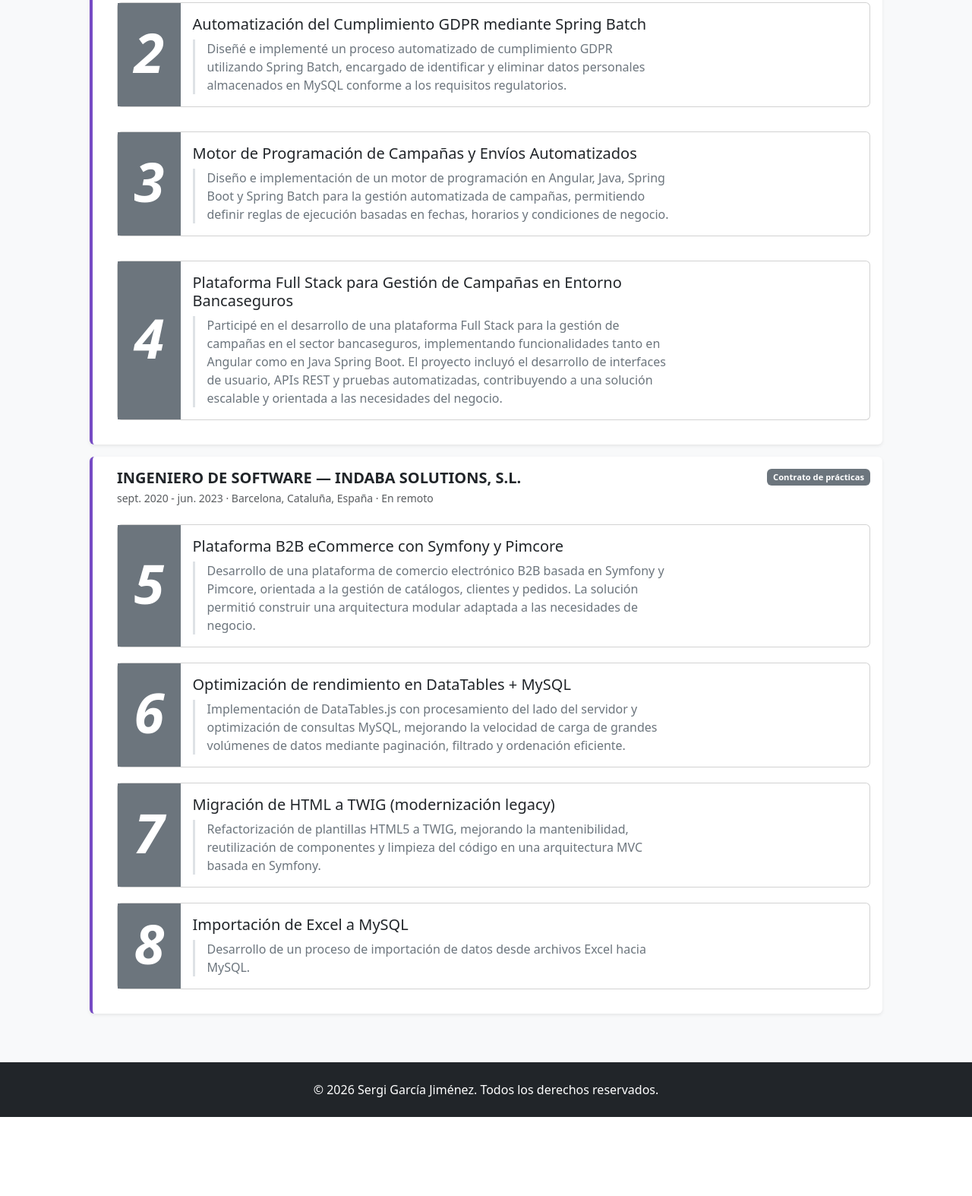
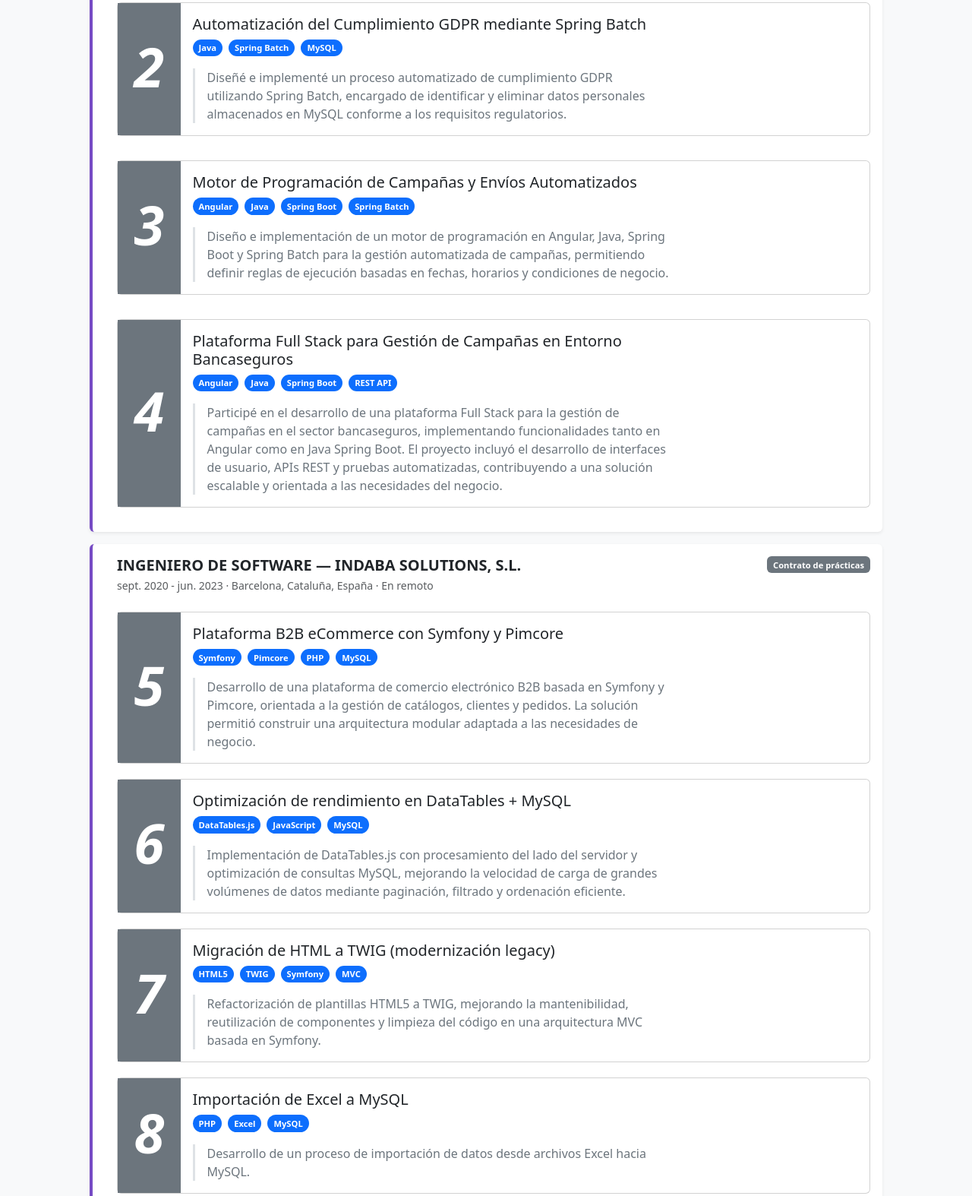
Before and after one commit to sergigarcia32/portfolio, a plain HTML site: page experience.html in a window 1280 px wide. Shown: the part 675-2249 px from the top of the page at 76% size. Before the commit the page ends 2145 px from the top, so only its background shows below. Drawn offline with nearby package versions, Linux system fonts and the light colour scheme.

Commit message:
añadir badge

```diff
--- a/experience.html
+++ b/experience.html
@@ -115,6 +115,7 @@
                       <div class="col-md-8">
                         <div class="card-body">
                           <h5 class="card-title">Análisis de deuda técnica</h5>
+
                           <p
                             class="card-text border-3 border-start border-gray ps-3"
                           >
@@ -170,6 +171,20 @@
                             Automatización del Cumplimiento GDPR mediante Spring
                             Batch
                           </h5>
+                          <div class="d-flex flex-wrap gap-2 mb-3">
+                            <span
+                              class="badge rounded-pill bg-primary technology-pill"
+                              >Java</span
+                            >
+                            <span
+                              class="badge rounded-pill bg-primary technology-pill"
+                              >Spring Batch</span
+                            >
+                            <span
+                              class="badge rounded-pill bg-primary technology-pill"
+                              >MySQL</span
+                            >
+                          </div>
                           <p
                             class="card-text border-3 border-start border-gray ps-3"
                           >
@@ -205,6 +220,24 @@
                             Motor de Programación de Campañas y Envíos
                             Automatizados
                           </h5>
+                          <div class="d-flex flex-wrap gap-2 mb-3">
+                            <span
+                              class="badge rounded-pill bg-primary technology-pill"
+                              >Angular</span
+                            >
+                            <span
+                              class="badge rounded-pill bg-primary technology-pill"
+                              >Java</span
+                            >
+                            <span
+                              class="badge rounded-pill bg-primary technology-pill"
+                              >Spring Boot</span
+                            >
+                            <span
+                              class="badge rounded-pill bg-primary technology-pill"
+                              >Spring Batch</span
+                            >
+                          </div>
                           <p
                             class="card-text border-3 border-start border-gray ps-3"
                           >
@@ -240,6 +273,24 @@
                             Plataforma Full Stack para Gestión de Campañas en
                             Entorno Bancaseguros
                           </h5>
+                          <div class="d-flex flex-wrap gap-2 mb-3">
+                            <span
+                              class="badge rounded-pill bg-primary technology-pill"
+                              >Angular</span
+                            >
+                            <span
+                              class="badge rounded-pill bg-primary technology-pill"
+                              >Java</span
+                            >
+                            <span
+                              class="badge rounded-pill bg-primary technology-pill"
+                              >Spring Boot</span
+                            >
+                            <span
+                              class="badge rounded-pill bg-primary technology-pill"
+                              >REST API</span
+                            >
+                          </div>
                           <p
                             class="card-text border-3 border-start border-gray ps-3"
                           >
@@ -296,6 +347,24 @@
                           <h5 class="card-title">
                             Plataforma B2B eCommerce con Symfony y Pimcore
                           </h5>
+                          <div class="d-flex flex-wrap gap-2 mb-3">
+                            <span
+                              class="badge rounded-pill bg-primary technology-pill"
+                              >Symfony</span
+                            >
+                            <span
+                              class="badge rounded-pill bg-primary technology-pill"
+                              >Pimcore</span
+                            >
+                            <span
+                              class="badge rounded-pill bg-primary technology-pill"
+                              >PHP</span
+                            >
+                            <span
+                              class="badge rounded-pill bg-primary technology-pill"
+                              >MySQL</span
+                            >
+                          </div>
                           <p
                             class="card-text border-3 border-start border-gray ps-3"
                           >
@@ -330,6 +399,20 @@
                           <h5 class="card-title">
                             Optimización de rendimiento en DataTables + MySQL
                           </h5>
+                          <div class="d-flex flex-wrap gap-2 mb-3">
+                            <span
+                              class="badge rounded-pill bg-primary technology-pill"
+                              >DataTables.js</span
+                            >
+                            <span
+                              class="badge rounded-pill bg-primary technology-pill"
+                              >JavaScript</span
+                            >
+                            <span
+                              class="badge rounded-pill bg-primary technology-pill"
+                              >MySQL</span
+                            >
+                          </div>
                           <p
                             class="card-text border-3 border-start border-gray ps-3"
                           >
@@ -364,6 +447,24 @@
                           <h5 class="card-title">
                             Migración de HTML a TWIG (modernización legacy)
                           </h5>
+                          <div class="d-flex flex-wrap gap-2 mb-3">
+                            <span
+                              class="badge rounded-pill bg-primary technology-pill"
+                              >HTML5</span
+                            >
+                            <span
+                              class="badge rounded-pill bg-primary technology-pill"
+                              >TWIG</span
+                            >
+                            <span
+                              class="badge rounded-pill bg-primary technology-pill"
+                              >Symfony</span
+                            >
+                            <span
+                              class="badge rounded-pill bg-primary technology-pill"
+                              >MVC</span
+                            >
+                          </div>
                           <p
                             class="card-text border-3 border-start border-gray ps-3"
                           >
@@ -397,6 +498,20 @@
                           <h5 class="card-title">
                             Importación de Excel a MySQL
                           </h5>
+                          <div class="d-flex flex-wrap gap-2 mb-3">
+                            <span
+                              class="badge rounded-pill bg-primary technology-pill"
+                              >PHP</span
+                            >
+                            <span
+                              class="badge rounded-pill bg-primary technology-pill"
+                              >Excel</span
+                            >
+                            <span
+                              class="badge rounded-pill bg-primary technology-pill"
+                              >MySQL</span
+                            >
+                          </div>
                           <p
                             class="card-text border-3 border-start border-gray ps-3"
                           >
```
